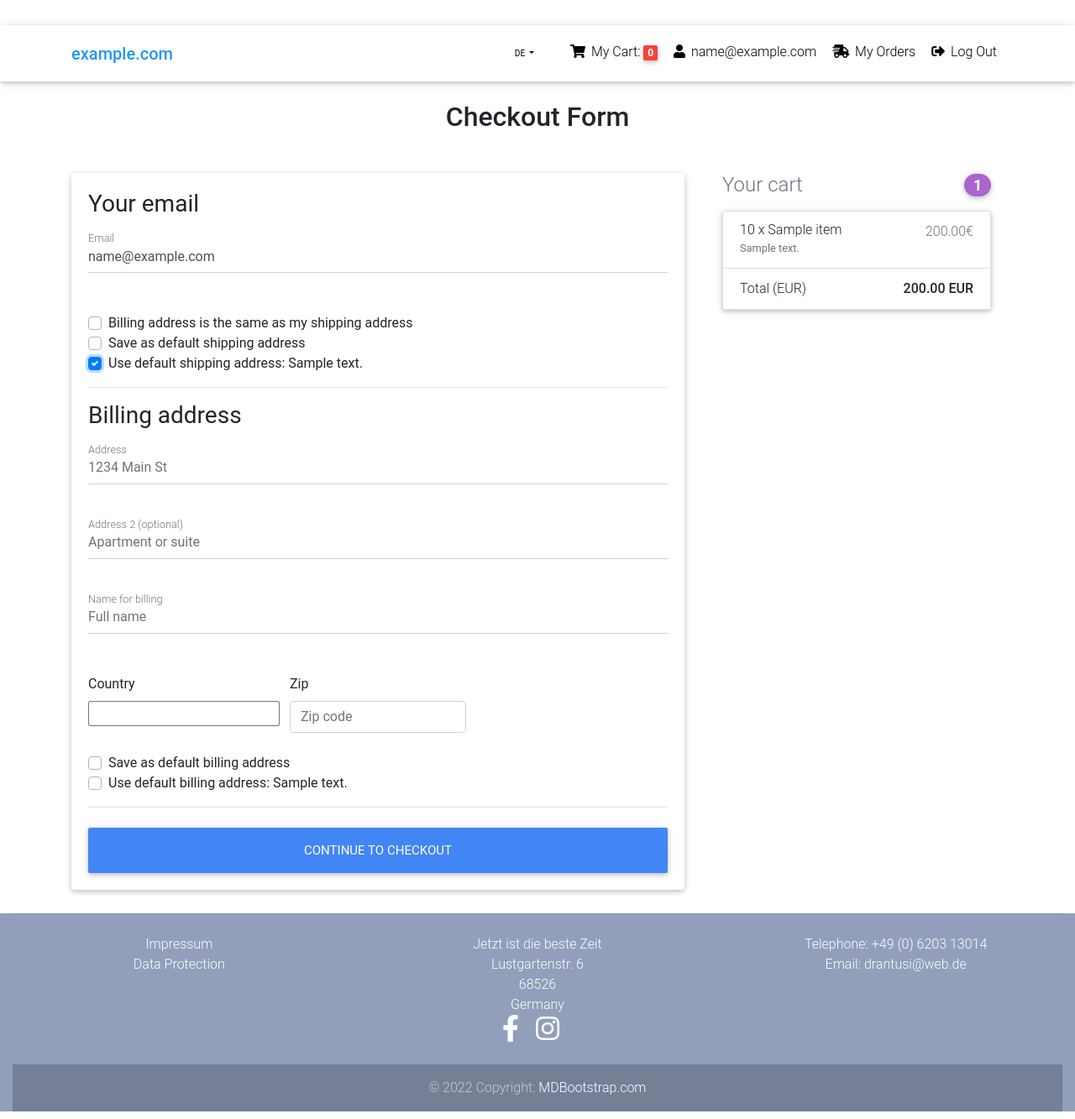
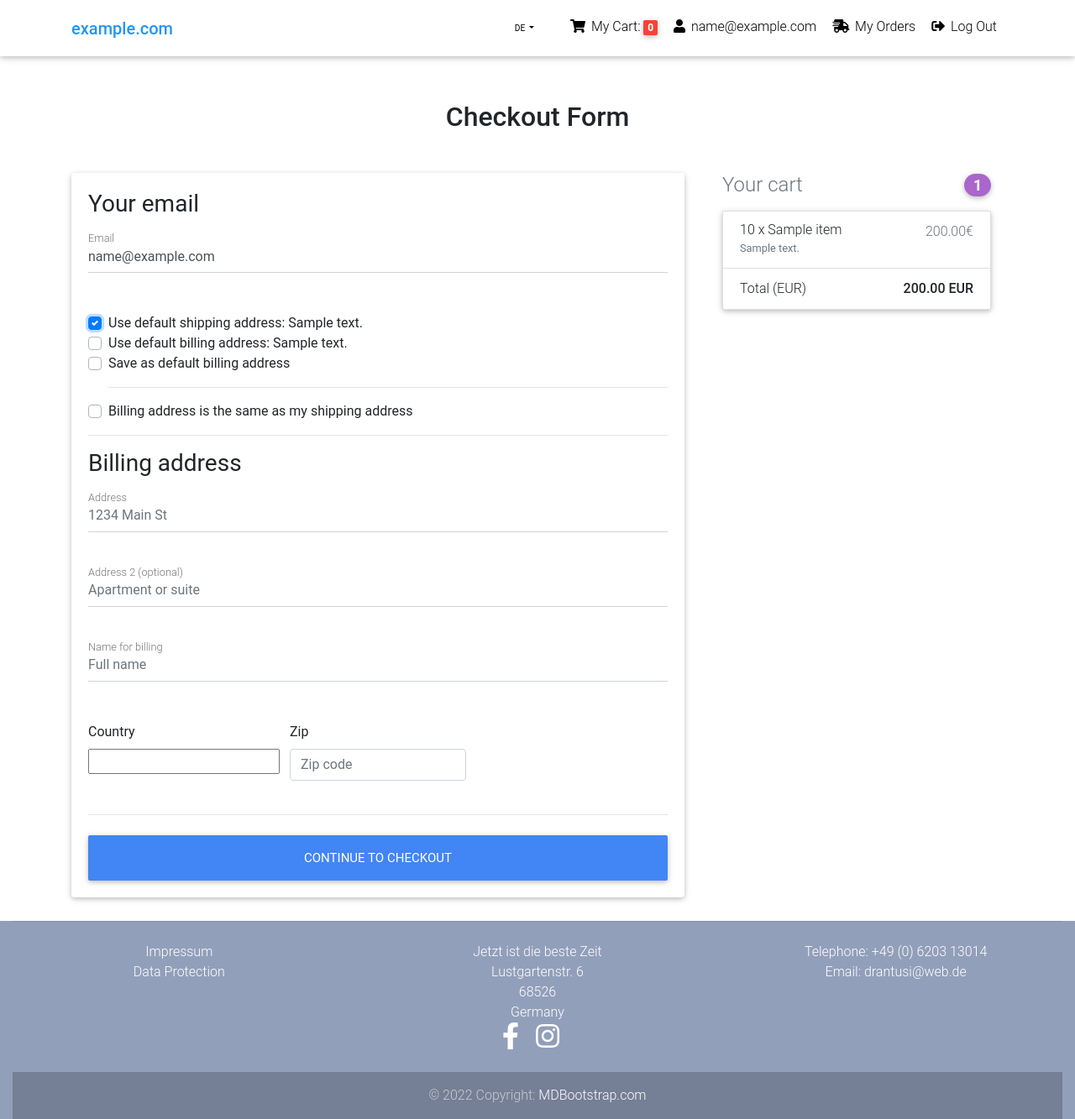
Before and after one commit to peterluo3131/eshop-django, a Django app: template templates/checkout.html in a window 1280 px wide, after a click that opens the changed part. Shown: the whole page at 84% size. Run offline with Django 3.2, Linux system fonts and the light colour scheme; a user stored in the database is signed in; tables that the repository leaves empty hold one stand-in row (values such as "Sample post"); the template is opened without the code that fills it: values that come from a table or form of the project are taken from there, most other values are stand-ins (such as "Sample title", 1, 10 or a date in 2020); some libraries are stand-ins or nearby versions.

Commit message:
Refactor of checkout view and template

```diff
--- a/order/admin.py
+++ b/order/admin.py
@@ -83,7 +83,9 @@
 
     @admin.display(description="Email")
     def get_email(self, obj):
-        return obj.shipping_address.email
+        if obj.shipping_address.email:
+            return obj.shipping_address.email
+        return "invalid"
 
 
 class AddressAdmin(admin.ModelAdmin):
--- a/order/forms.py
+++ b/order/forms.py
@@ -6,17 +6,17 @@
 
 
 class CheckoutForm(forms.Form):
-    email = forms.EmailField(required=True)
-    shipping_address = forms.CharField(required=True)
-    shipping_address2 = forms.CharField(required=True)
+    email = forms.EmailField(required=False)
+    shipping_address = forms.CharField(required=False)
+    shipping_address2 = forms.CharField(required=False)
     shipping_country = CountryField(
         countries=EUCountries, blank_label="(select country)"
     ).formfield(
-        required=True,
+        required=False,
         widget=CountrySelectWidget(attrs={"class": "custom-select d-block w-100"}),
     )
-    shipping_zip = forms.CharField(required=True)
-    shipping_name = forms.CharField(required=True)
+    shipping_zip = forms.CharField(required=False)
+    shipping_name = forms.CharField(required=False)
     billing_address = forms.CharField(required=False)
     billing_address2 = forms.CharField(required=False)
     billing_country = CountryField(
--- a/templates/checkout.html
+++ b/templates/checkout.html
@@ -21,10 +21,57 @@
                        id="email"
                        name="email"
                        class="form-control"
+                       required
                        {% if request.user.is_authenticated %} value='{{ user.email }}'{% endif %}/>
                 <label for="email">Email</label>
+                <div class="valid-feedback">OK</div>
+                <div class="invalid-feedback">{% translate "Please provide valid email address" %}</div>
               </div>
+              {% if default_shipping_address %}
+                <div class="custom-control custom-checkbox">
+                  <input type="checkbox"
+                         class="custom-control-input"
+                         name="use_default_shipping"
+                         id="use_default_shipping"/>
+                  <label class="custom-control-label" for="use_default_shipping">
+                    {% translate "Use default shipping address" %}: {{ default_shipping_address.street_address|truncatechars:20 }}
+                  </label>
+                </div>
+              {% endif %}
+              <div class="hideable_billing_form_advanced">
+                {% if default_billing_address %}
+                  <div class="custom-control custom-checkbox">
+                    <input type="checkbox"
+                           class="custom-control-input"
+                           name="use_default_billing"
+                           id="use_default_billing"/>
+                    <label class="custom-control-label" for="use_default_billing">
+                      {% translate "Use default billing address" %}: {{ default_billing_address.street_address|truncatechars:20 }}
+                    </label>
+                  </div>
+                {% endif %}
+              </div>
+              {% if request.user.is_authenticated %}
+                <div class="custom-control custom-checkbox hideable_shipping_form">
+                  <hr />
+                  <input type="checkbox"
+                         class="custom-control-input"
+                         name="set_default_shipping"
+                         id="set_default_shipping"/>
+                  <label class="custom-control-label" for="set_default_shipping">
+                    {% translate "Save as default shipping address" %}
+                  </label>
+                </div>
+                <div class="custom-control custom-checkbox hideable_billing_form">
+                  <input type="checkbox"
+                         class="custom-control-input"
+                         name="set_default_billing"
+                         id="set_default_billing"/>
+                  <label class="custom-control-label" for="set_default_billing">{% translate "Save as default billing address" %}</label>
+                </div>
+              {% endif %}
               <div class="hideable_shipping_form">
+                <hr />
                 <h3>{% translate "Shipping address" %}</h3>
                 <div class="md-form mb-5">
                   <input type="text"
@@ -68,6 +115,7 @@
                 </div>
               </div>
               <div class="custom-control custom-checkbox">
+                <hr/>
                 <input type="checkbox"
                        class="custom-control-input"
                        name="same_billing_address"
@@ -76,28 +124,6 @@
                   {% translate "Billing address is the same as my shipping address" %}
                 </label>
               </div>
-              {% if request.user.is_authenticated %}
-                <div class="custom-control custom-checkbox">
-                  <input type="checkbox"
-                         class="custom-control-input"
-                         name="set_default_shipping"
-                         id="set_default_shipping"/>
-                  <label class="custom-control-label" for="set_default_shipping">
-                    {% translate "Save as default shipping address" %}
-                  </label>
-                </div>
-              {% endif %}
-              {% if default_shipping_address %}
-                <div class="custom-control custom-checkbox">
-                  <input type="checkbox"
-                         class="custom-control-input"
-                         name="use_default_shipping"
-                         id="use_default_shipping"/>
-                  <label class="custom-control-label" for="use_default_shipping">
-                    {% translate "Use default shipping address" %}: {{ default_shipping_address.street_address|truncatechars:20 }}
-                  </label>
-                </div>
-              {% endif %}
               <div class="hideable_billing_form">
                 <hr />
                 <h3>{% translate "Billing address" %}</h3>
@@ -141,28 +167,6 @@
                     <div class="invalid-feedback">{% translate "Zip code required" %}</div>
                   </div>
                 </div>
-              </div>
-              {% if request.user.is_authenticated %}
-                <div class="custom-control custom-checkbox">
-                  <input type="checkbox"
-                         class="custom-control-input"
-                         name="set_default_billing"
-                         id="set_default_billing"/>
-                  <label class="custom-control-label" for="set_default_billing">{% translate "Save as default billing address" %}</label>
-                </div>
-              {% endif %}
-              <div class="hideable_billing_form_advanced">
-                {% if default_billing_address %}
-                  <div class="custom-control custom-checkbox">
-                    <input type="checkbox"
-                           class="custom-control-input"
-                           name="use_default_billing"
-                           id="use_default_billing"/>
-                    <label class="custom-control-label" for="use_default_billing">
-                      {% translate "Use default billing address" %}: {{ default_billing_address.street_address|truncatechars:20 }}
-                    </label>
-                  </div>
-                {% endif %}
               </div>
               {% comment %} <hr> {% endcomment %}
               {% comment %} <h3>Payment option</h3>
```
Also changed, not shown: order/views.py (+60 -47 lines).
